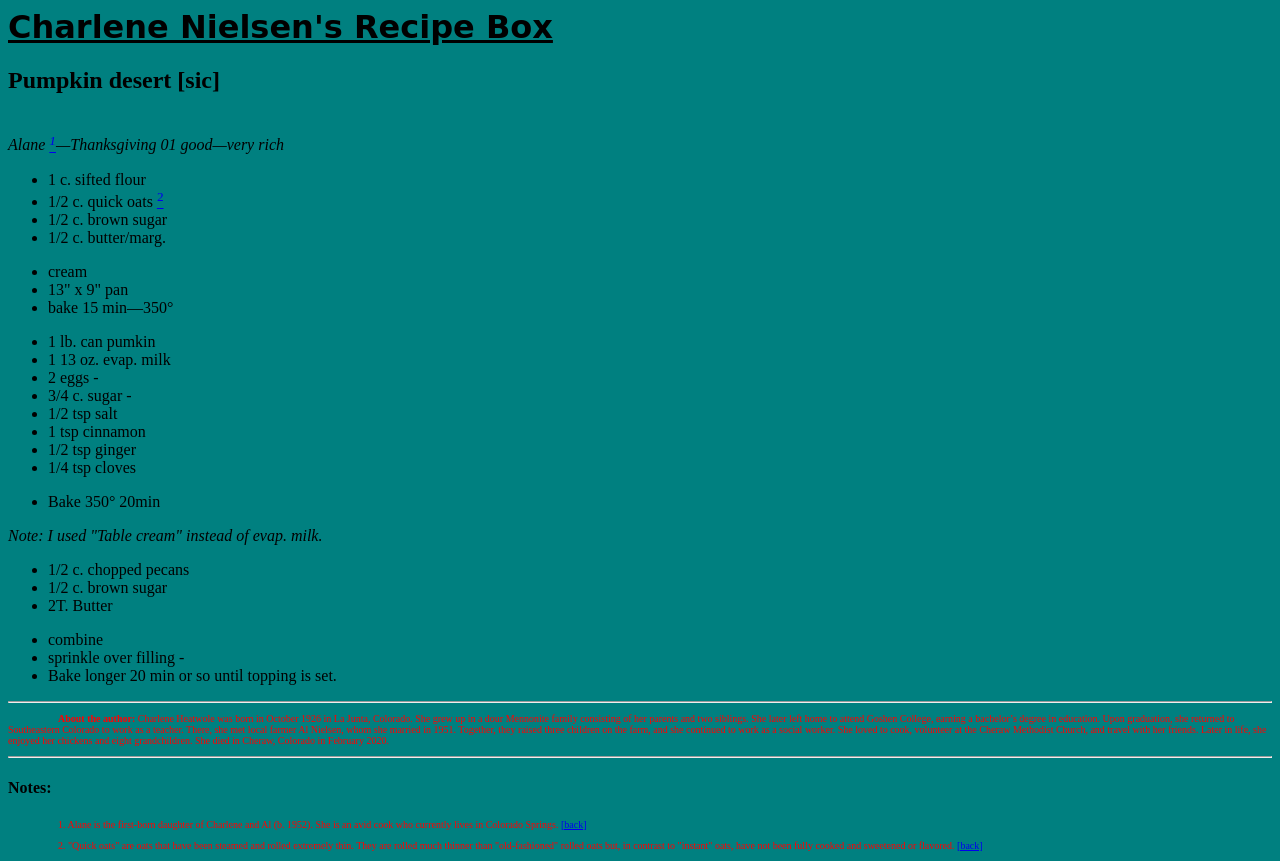
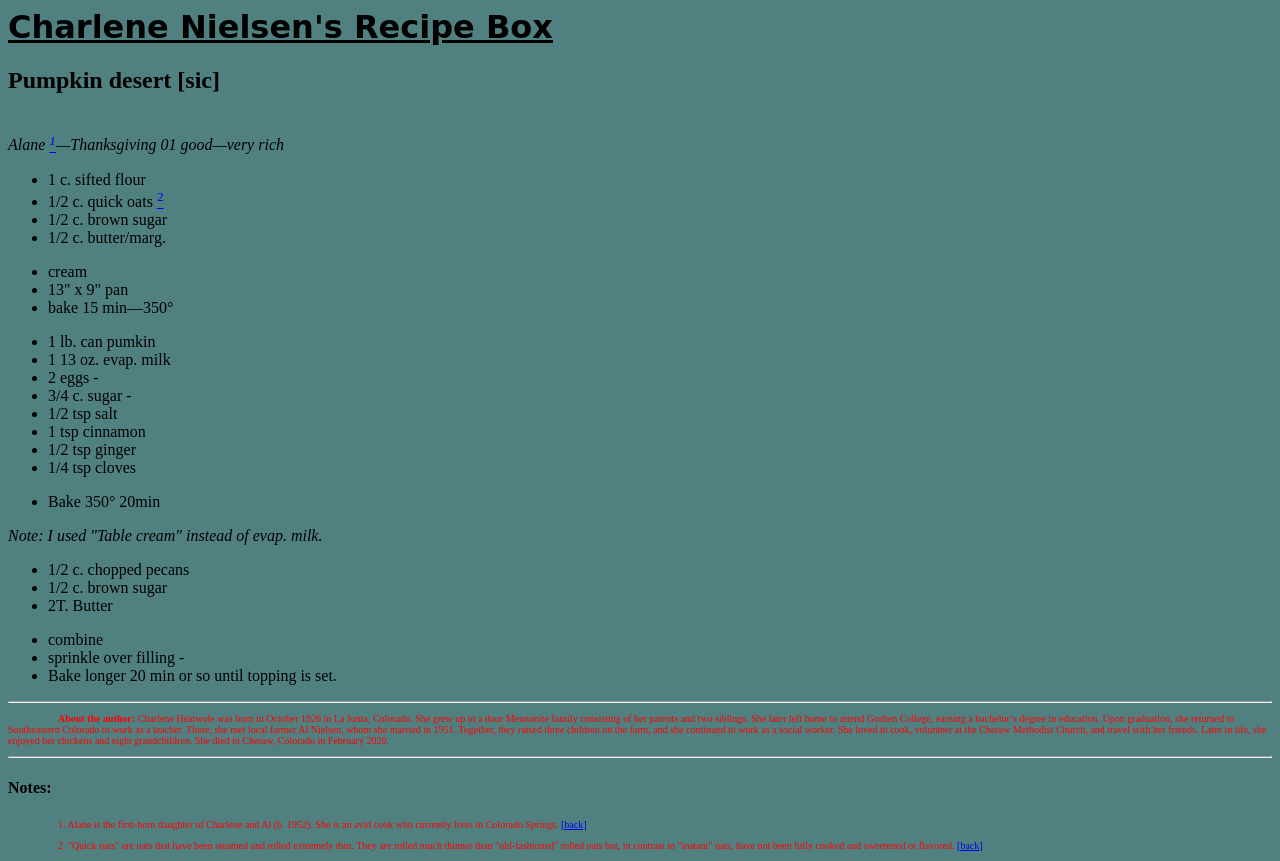
Before and after one commit to tterbyenrab/Charlenes-recipe-box, a plain HTML site: page recipe_box.html in a window 1280 px wide. Drawn offline with Linux system fonts and the light colour scheme.

Commit message:
Update recipes.css

```diff
--- a/recipes.css
+++ b/recipes.css
@@ -9,7 +9,7 @@ text-indent: 50px;
 
 
 h1 {
-font-family: Zapf-Chancery, cursive;
+font-family: Florence, Parkavenue, Zapf-Chancery, cursive;
 text-decoration: underline;
 
 }
@@ -30,6 +30,6 @@ div.notes /* name of your class here */ {
 
 
 body /* if you want the background for the whole page, you should use the "body" selector */ {
-background-color: rgb(0,128,128);
+background-color: rgb(80,128,128);
 
 }
```
